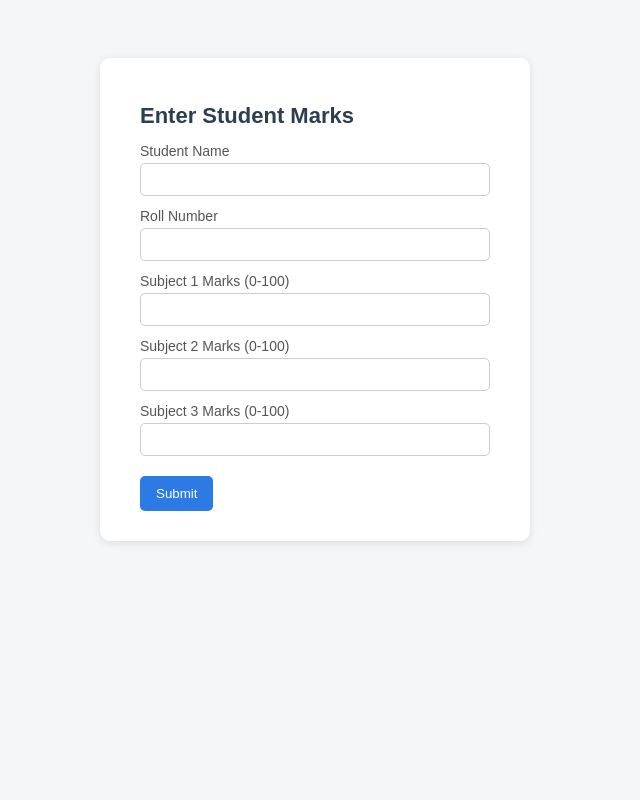
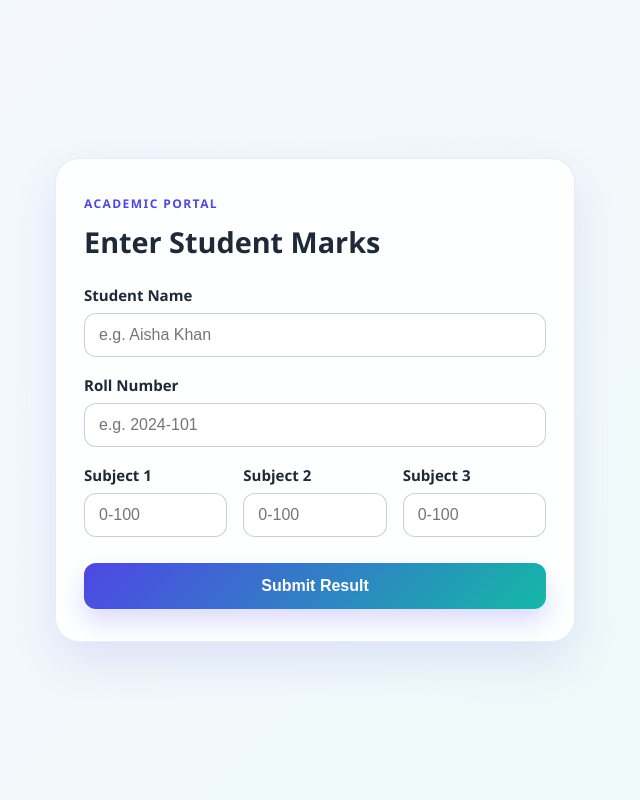
Before and after one commit to devils-Breathe2502/student-result-mgmt-v1, a Flask app: page / in a window 1280 px wide. Shown: the whole page, without its empty margins (325-965 px from the left). Run offline with Flask 3, Linux system fonts and the light colour scheme.

Commit message:
Improve frontend styling

```diff
--- a/static/style.css
+++ b/static/style.css
@@ -1,35 +1,187 @@
+:root {
+    --bg-start: #f4f7ff;
+    --bg-end: #eefaf7;
+    --primary: #4f46e5;
+    --primary-dark: #3730a3;
+    --accent: #14b8a6;
+    --text: #1f2937;
+    --muted: #6b7280;
+    --card: rgba(255, 255, 255, 0.9);
+    --shadow: 0 20px 45px rgba(79, 70, 229, 0.12);
+    --border: rgba(148, 163, 184, 0.2);
+}
+
+* {
+    box-sizing: border-box;
+}
+
 body {
-    font-family: Arial, sans-serif;
-    background: #f4f6f8;
+    margin: 0;
+    min-height: 100vh;
+    display: flex;
+    align-items: center;
+    justify-content: center;
+    padding: 32px 20px;
+    font-family: "Segoe UI", Tahoma, Geneva, Verdana, sans-serif;
+    background: linear-gradient(135deg, var(--bg-start), var(--bg-end));
+    color: var(--text);
+}
+
+.page {
+    width: 100%;
     display: flex;
     justify-content: center;
-    padding-top: 50px;
 }
-.container {
-    background: white;
-    padding: 30px 40px;
-    border-radius: 10px;
-    box-shadow: 0 2px 10px rgba(0,0,0,0.1);
-    width: 350px;
+
+.card {
+    width: min(100%, 520px);
+    background: var(--card);
+    backdrop-filter: blur(8px);
+    border: 1px solid var(--border);
+    border-radius: 24px;
+    box-shadow: var(--shadow);
+    padding: 32px 28px;
 }
-h1 { color: #2c3e50; font-size: 22px; }
-label { display: block; margin-top: 12px; font-size: 14px; color: #555; }
+
+.card-header {
+    margin-bottom: 24px;
+}
+
+.eyebrow {
+    display: inline-block;
+    font-size: 12px;
+    letter-spacing: 0.12em;
+    text-transform: uppercase;
+    font-weight: 700;
+    color: var(--primary);
+    margin-bottom: 10px;
+}
+
+h1 {
+    margin: 0;
+    color: var(--text);
+    font-size: clamp(1.8rem, 2vw, 2.4rem);
+}
+
+.result-form {
+    display: flex;
+    flex-direction: column;
+    gap: 18px;
+}
+
+.field-group {
+    display: flex;
+    flex-direction: column;
+    gap: 8px;
+}
+
+label {
+    font-size: 0.94rem;
+    font-weight: 600;
+    color: var(--text);
+}
+
 input {
     width: 100%;
-    padding: 8px;
-    margin-top: 4px;
-    border: 1px solid #ccc;
-    border-radius: 5px;
-    box-sizing: border-box;
+    padding: 12px 14px;
+    border: 1px solid rgba(148, 163, 184, 0.5);
+    border-radius: 12px;
+    background: rgba(255, 255, 255, 0.9);
+    font-size: 1rem;
+    transition: border-color 0.2s ease, box-shadow 0.2s ease, transform 0.2s ease;
 }
+
+input:focus {
+    outline: none;
+    border-color: var(--primary);
+    box-shadow: 0 0 0 4px rgba(79, 70, 229, 0.12);
+}
+
+.marks-grid,
+.result-grid {
+    display: grid;
+    gap: 16px;
+}
+
+.marks-grid {
+    grid-template-columns: 1fr;
+}
+
 button {
-    margin-top: 20px;
-    padding: 10px 16px;
-    background: #2c7be5;
+    margin-top: 8px;
+    border: none;
+    border-radius: 12px;
+    background: linear-gradient(135deg, var(--primary), var(--accent));
     color: white;
-    border: none;
-    border-radius: 5px;
+    font-size: 1rem;
+    font-weight: 700;
+    padding: 14px 18px;
     cursor: pointer;
+    transition: transform 0.2s ease, box-shadow 0.2s ease;
+    box-shadow: 0 12px 24px rgba(79, 70, 229, 0.2);
 }
-button:hover { background: #1a5fc4; }
-a { display: inline-block; margin-top: 15px; color: #2c7be5; }
+
+button:hover {
+    transform: translateY(-1px);
+    box-shadow: 0 14px 28px rgba(79, 70, 229, 0.25);
+}
+
+.result-grid {
+    grid-template-columns: repeat(2, minmax(0, 1fr));
+    margin-top: 10px;
+}
+
+.result-item {
+    background: rgba(99, 102, 241, 0.05);
+    border: 1px solid rgba(99, 102, 241, 0.1);
+    border-radius: 16px;
+    padding: 16px 14px;
+    display: flex;
+    flex-direction: column;
+    gap: 8px;
+}
+
+.result-item span {
+    font-size: 0.8rem;
+    color: var(--muted);
+    font-weight: 600;
+    text-transform: uppercase;
+    letter-spacing: 0.05em;
+}
+
+.result-item strong {
+    font-size: 1.1rem;
+    color: var(--text);
+}
+
+.result-item.highlight {
+    background: rgba(20, 184, 166, 0.08);
+    border-color: rgba(20, 184, 166, 0.16);
+}
+
+.result-item.grade-box {
+    background: rgba(79, 70, 229, 0.08);
+    border-color: rgba(79, 70, 229, 0.18);
+}
+
+.primary-link {
+    display: inline-block;
+    margin-top: 24px;
+    text-decoration: none;
+    color: var(--primary-dark);
+    font-weight: 700;
+    border: 1px solid rgba(79, 70, 229, 0.2);
+    padding: 10px 14px;
+    border-radius: 12px;
+    background: rgba(79, 70, 229, 0.04);
+}
+
+.primary-link:hover {
+    background: rgba(79, 70, 229, 0.08);
+}
+
+@media (min-width: 640px) {
+    .marks-grid {
+        grid-template-columns: repeat(3, minmax(0, 1fr));
+    }
+}
--- a/templates/index.html
+++ b/templates/index.html
@@ -2,29 +2,46 @@
 <html lang="en">
 <head>
     <meta charset="UTF-8">
+    <meta name="viewport" content="width=device-width, initial-scale=1.0">
     <title>Student Result Entry</title>
     <link rel="stylesheet" href="{{ url_for('static', filename='style.css') }}">
 </head>
-<body>
-    <div class="container">
-        <h1>Enter Student Marks</h1>
-        <form action="/submit" method="POST">
-            <label>Student Name</label>
-            <input type="text" name="name" required>
+<body class="page page-entry">
+    <div class="card form-card">
+        <div class="card-header">
+            <span class="eyebrow">Academic Portal</span>
+            <h1>Enter Student Marks</h1>
+        </div>
 
-            <label>Roll Number</label>
-            <input type="text" name="roll_no" required>
+        <form action="/submit" method="POST" class="result-form">
+            <div class="field-group">
+                <label for="name">Student Name</label>
+                <input id="name" type="text" name="name" placeholder="e.g. Aisha Khan" required>
+            </div>
 
-            <label>Subject 1 Marks (0-100)</label>
-            <input type="number" name="marks1" min="0" max="100" required>
+            <div class="field-group">
+                <label for="roll_no">Roll Number</label>
+                <input id="roll_no" type="text" name="roll_no" placeholder="e.g. 2024-101" required>
+            </div>
 
-            <label>Subject 2 Marks (0-100)</label>
-            <input type="number" name="marks2" min="0" max="100" required>
+            <div class="marks-grid">
+                <div class="field-group">
+                    <label for="marks1">Subject 1</label>
+                    <input id="marks1" type="number" name="marks1" min="0" max="100" placeholder="0-100" required>
+                </div>
 
-            <label>Subject 3 Marks (0-100)</label>
-            <input type="number" name="marks3" min="0" max="100" required>
+                <div class="field-group">
+                    <label for="marks2">Subject 2</label>
+                    <input id="marks2" type="number" name="marks2" min="0" max="100" placeholder="0-100" required>
+                </div>
 
-            <button type="submit">Submit</button>
+                <div class="field-group">
+                    <label for="marks3">Subject 3</label>
+                    <input id="marks3" type="number" name="marks3" min="0" max="100" placeholder="0-100" required>
+                </div>
+            </div>
+
+            <button type="submit">Submit Result</button>
         </form>
     </div>
 </body>
```
Also changed, not shown: templates/result.html (+33 -10 lines).
